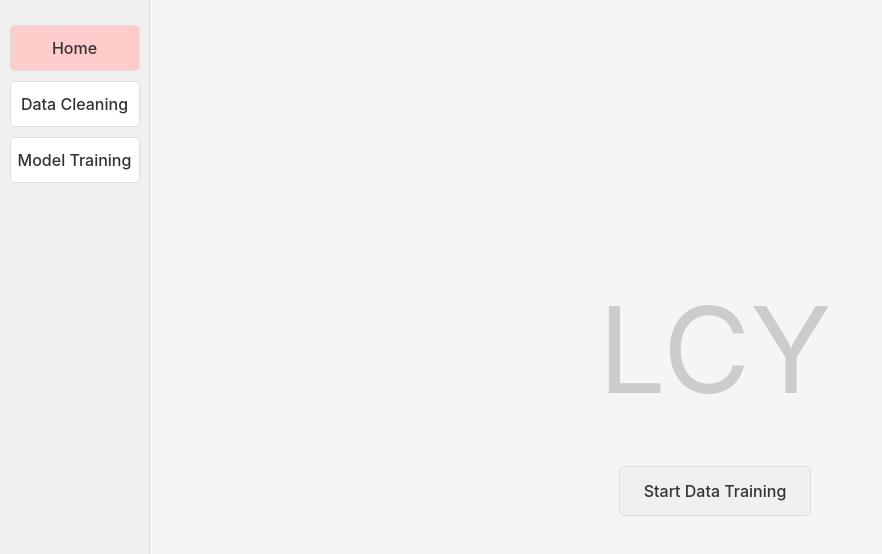
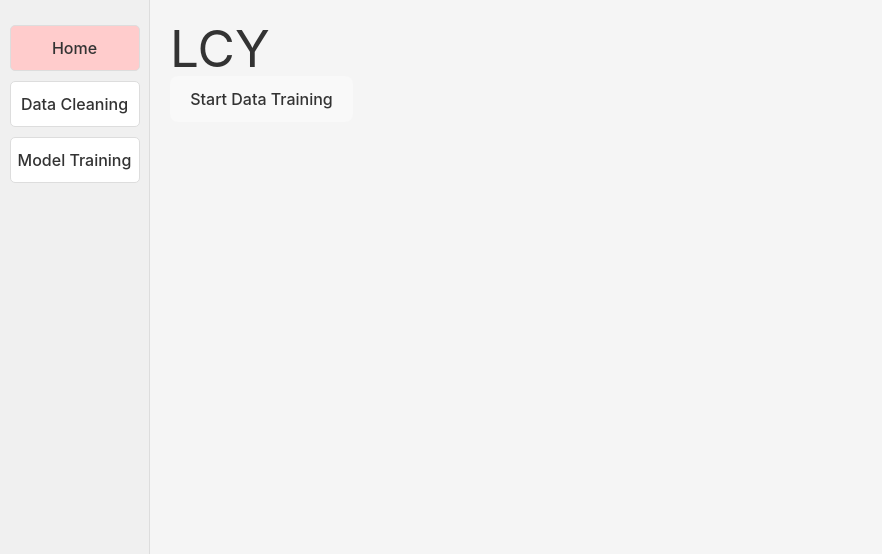
Before and after one commit to charlieUWUuwu/lcy, a React (Vite) app in the folder frontend/: page /#/ in a window 1280 px wide. Shown: the top 554 px of the page, without its empty margins (0-882 px from the left). Built offline with nearby package versions, Linux system fonts and the light colour scheme.

Commit message:
chore: remove Home Page classes

```diff
--- a/frontend/src/index.css
+++ b/frontend/src/index.css
@@ -105,51 +105,6 @@ body {
 .nav-item.active {
   background-color: #ffcccc;
   color: #333;
-}
-
-/* Content Container */
-.content-container {
-  flex: 1;
-  padding: 20px;
-  overflow-y: auto;
-}
-
-/* Home Page */
-.home-container {
-  display: flex;
-  flex-direction: column;
-  align-items: center;
-  justify-content: center;
-  height: 100%;
-}
-
-.logo-container {
-  margin-bottom: 50px;
-}
-
-.logo {
-  font-size: 120px;
-  color: #ccc;
-}
-
-.button-container {
-  display: flex;
-  flex-direction: column;
-  gap: 20px;
-}
-
-.action-button {
-  padding: 12px 24px;
-  font-size: 16px;
-  background-color: #f0f0f0;
-  border: 1px solid #ddd;
-  border-radius: 5px;
-  cursor: pointer;
-  transition: background-color 0.3s;
-}
-
-.action-button:hover {
-  background-color: #e0e0e0;
 }
 
 /* Data Cleaning Page */
```
